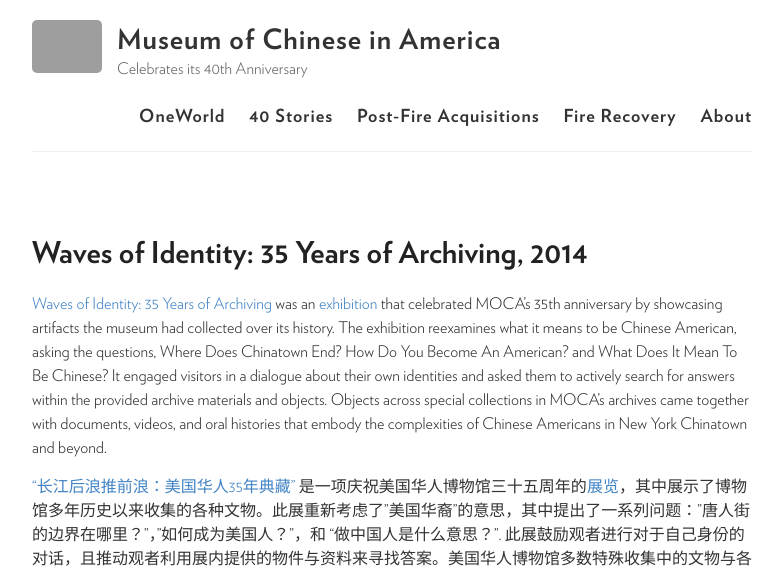
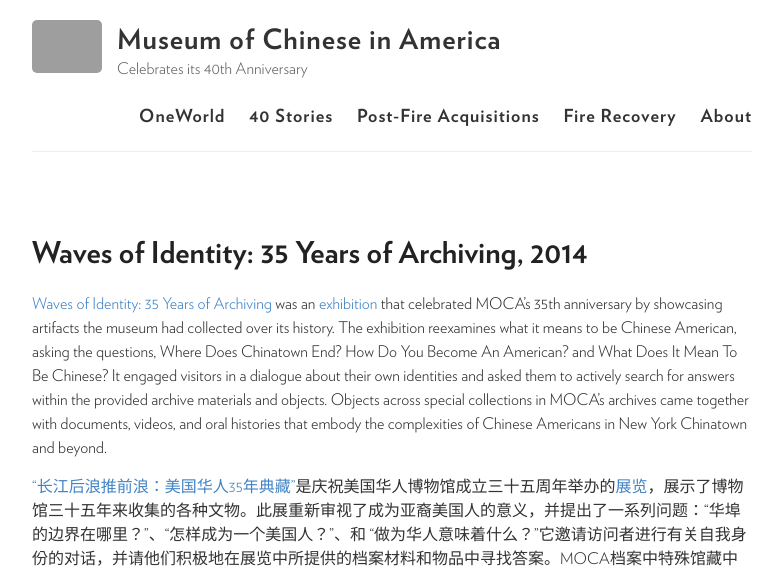
Before and after one commit to moca40/moca40.github.io, a Jekyll site: the page built from _stories/2014-01-01-wave-of-identity.md, in a window 1280 px wide, cut to the strip 0-572 px from the top of the page. Shown: the whole strip, without its empty margins (248-1031 px from the left). Built offline with Jekyll 4.4.1, drawn with Linux system fonts in a browser that asks for light colours; some of the changed text lies outside the part shown; grey boxes are pictures that could not be loaded.

Commit message:
Update 2014-01-01-wave-of-identity.md

```diff
--- a/_stories/2014-01-01-wave-of-identity.md
+++ b/_stories/2014-01-01-wave-of-identity.md
@@ -50,6 +50,6 @@
 
 [Waves of Identity: 35 Years of Archiving](http://www.mocanyc.org/about/press/press_release/museum_of_chinese_in_america_to_present_waves_of_identity_35_years_of_arch) was an [exhibition](http://www.mocanyc.org/exhibitions/waves_of_identity) that celebrated MOCA’s 35th anniversary by showcasing artifacts the museum had collected over its history. The exhibition reexamines what it means to be Chinese American, asking the questions, Where Does Chinatown End? How Do You Become An American? and What Does It Mean To Be Chinese? It engaged visitors in a dialogue about their own identities and asked them to actively search for answers within the provided archive materials and objects. Objects across special collections in MOCA’s archives came together with documents, videos, and oral histories that embody the complexities of Chinese Americans in New York Chinatown and beyond.
 
-["长江后浪推前浪：美国华人35年典藏"](http://www.mocanyc.org/about/press/press_release/museum_of_chinese_in_america_to_present_waves_of_identity_35_years_of_arch) 是一项庆祝美国华人博物馆三十五周年的[展览](http://www.mocanyc.org/exhibitions/waves_of_identity)，其中展示了博物馆多年历史以来收集的各种文物。此展重新考虑了"美国华裔”的意思，其中提出了一系列问题："唐人街的边界在哪里？"，"如何成为美国人？"，和 “做中国人是什么意思？”. 此展鼓励观者进行对于自己身份的对话，且推动观者利用展内提供的物件与资料来寻找答案。美国华人博物馆多数特殊收集中的文物与各种文件，录像，和口述史拼成了纽约唐人街与非唐人街华人们的复杂形象。
+["长江后浪推前浪：美国华人35年典藏"](http://www.mocanyc.org/about/press/press_release/museum_of_chinese_in_america_to_present_waves_of_identity_35_years_of_arch)是庆祝美国华人博物馆成立三十五周年举办的[展览](http://www.mocanyc.org/exhibitions/waves_of_identity)，展示了博物馆三十五年来收集的各种文物。此展重新审视了成为亚裔美国人的意义，并提出了一系列问题：“华埠的边界在哪里？”、“怎样成为一个美国人？”、和 “做为华人意味着什么？”它邀请访问者进行有关自我身份的对话，并请他们积极地在展览中所提供的档案材料和物品中寻找答案。MOCA档案中特殊馆藏中的物品，连同文件、录像、和口述历史体现了纽约唐人街与其他地区华裔美国人的复杂性。
 
 {% include slideshow.html %}
```
